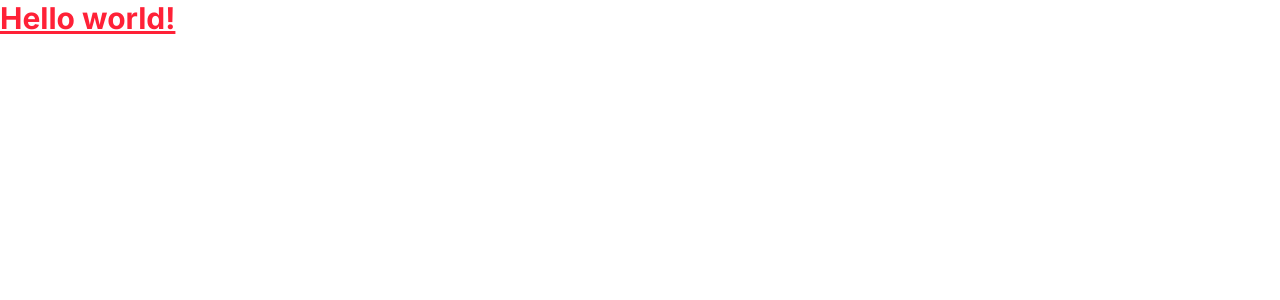
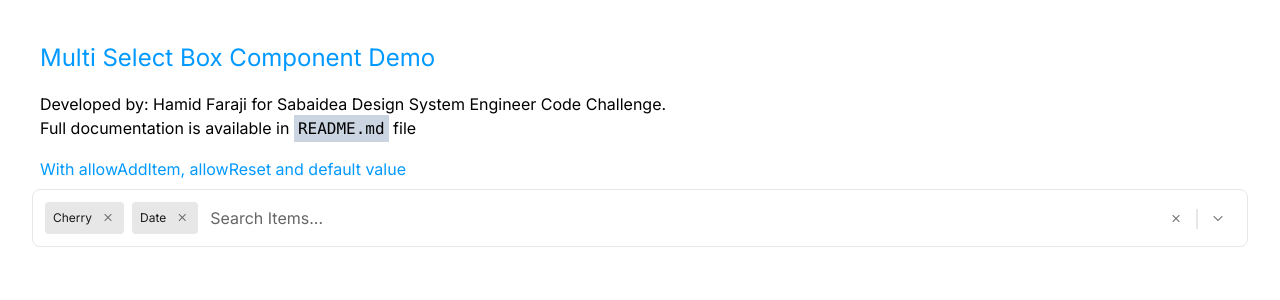
Before and after one commit to HamidFaraji/Multi-Select, a React (Vite) app: page / in a window 1280 px wide. Shown: the top 300 px of the page. Built offline with nearby package versions, Linux system fonts and the light colour scheme.

Commit message:
Created demo and documentation of the project

```diff
--- a/index.html
+++ b/index.html
@@ -1,6 +1,5 @@
 <!doctype html>
 <html lang="en" class="light">
-
 <head>
   <meta charset="UTF-8" />
   <link rel="preconnect" href="https://fonts.googleapis.com">
--- a/src/App.tsx
+++ b/src/App.tsx
@@ -1,11 +1,53 @@
+import { MultiSelect } from '@/components';
 import './App.css';
+
+const options = [
+  {
+    value: 'Apple',
+    label: 'Apple',
+  },
+  {
+    value: 'Banana',
+    label: 'Banana',
+  },
+  {
+    value: 'Cherry',
+    label: 'Cherry',
+  },
+  {
+    value: 'Date',
+    label: 'Date',
+  },
+  {
+    value: 'Fig',
+    label: 'Fig',
+  },
+  {
+    value: 'Grape',
+    label: 'Grape',
+  },
+];
 
 function App() {
   return (
-    <h1 className="heading">
-      Hello world!
-    </h1>
-  )
+    <div className="app">
+      <h1 className="text-information p-4 text-xl">Multi Select Box Component Demo</h1>
+      <p className="p-4">
+        <p>Developed by: Hamid Faraji for Sabaidea Design System Engineer Code Challenge.</p>
+        <p>Full documentation is available in <code className="p-3 bg-slate-300">README.md</code> file</p>
+      </p>
+
+      <h2 className="text-information p-4 text-md">With allowAddItem, allowReset and default value</h2>
+      <MultiSelect
+        allowAddItem
+        allowReset
+        placeholder="Search Items..."
+        options={options}
+        defaultValue={options.slice(2, 4)}
+        onChange={(values) => console.log(values)}
+      />
+    </div>
+  );
 }
 
 export default App;
```
Also changed, not shown: 1 other file (tests, documents, lock files or other folders).
